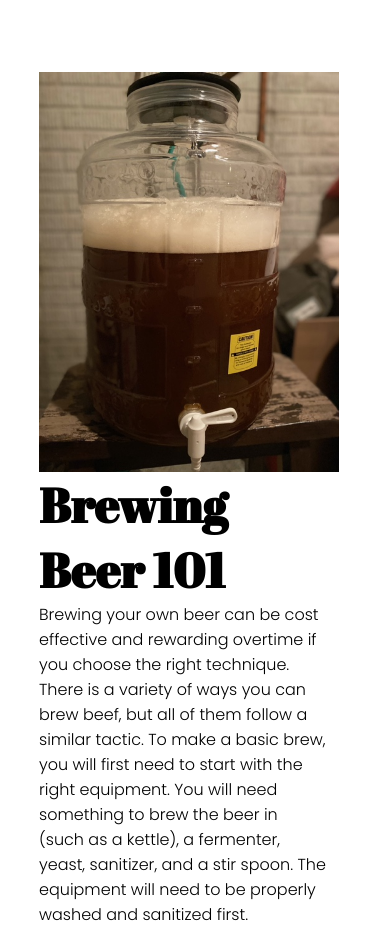
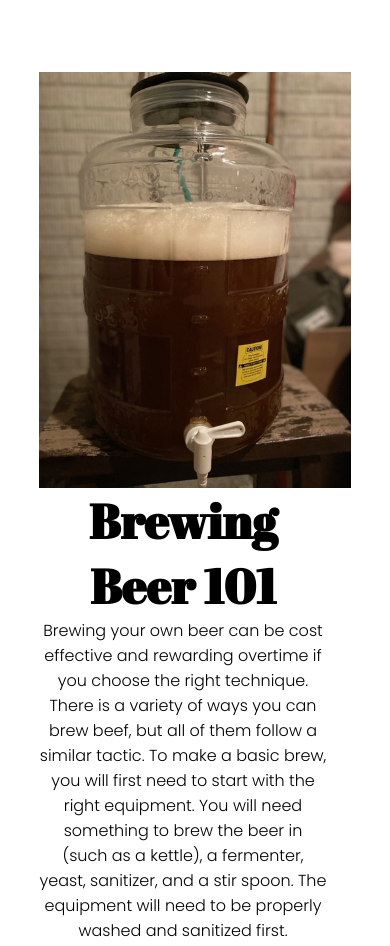
Before and after one commit to webDevAndres/bioSite, a plain HTML site: page index.html in a window 390 px wide. Shown: the part 768-1714 px from the top of the page. Drawn offline with Linux system fonts and the light colour scheme.

Commit message:
increase nav size, align mobile text

```diff
--- a/main.css
+++ b/main.css
@@ -63,6 +63,7 @@ header {
 
 nav {
   background-color: #ffffff;
+  font-size: 18px;
   text-align: center;
   padding-top: 24px;
   height: 80px;
@@ -134,6 +135,11 @@ footer {
 @media screen and (max-width: 700px) {
   .flex-container {
     flex-direction: column-reverse;
+    text-align: center;
+  }
+
+  .description-img {
+    width: auto;
   }
 
   #reverse-img-direction {
```
